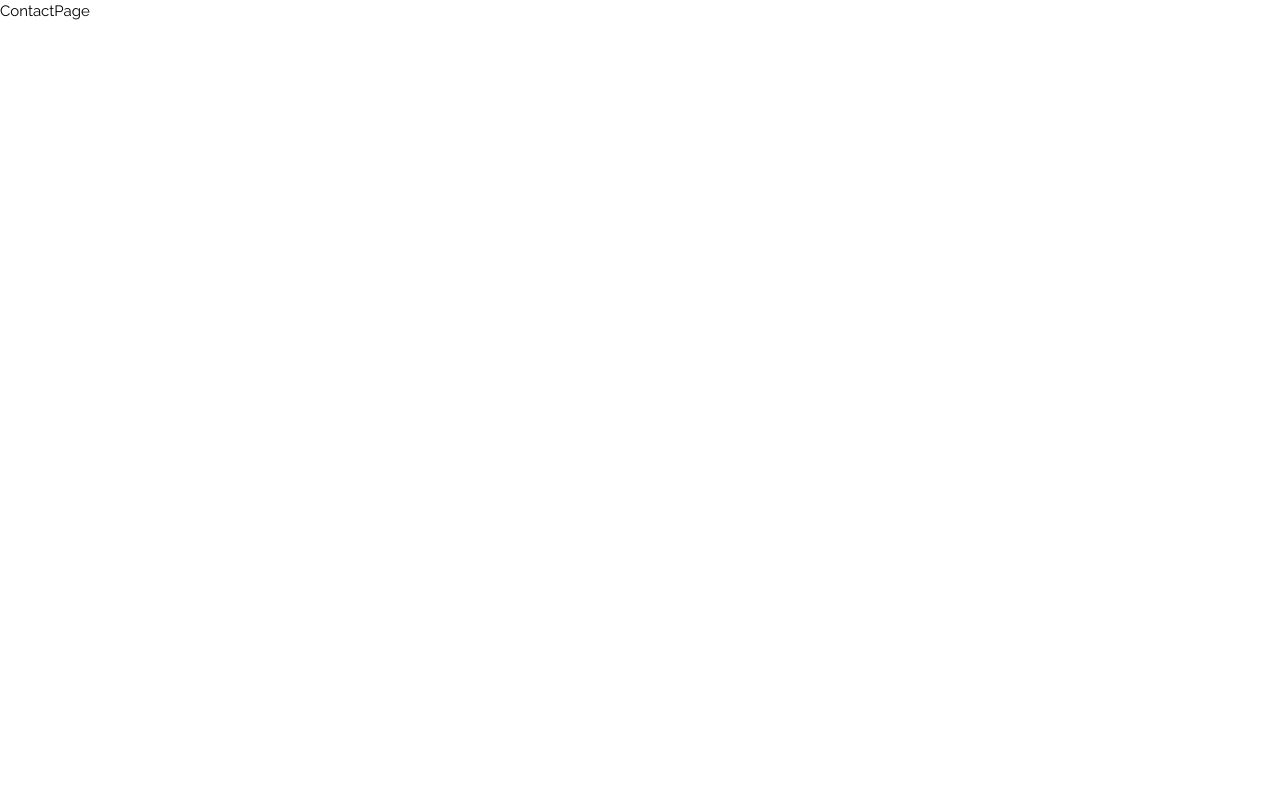
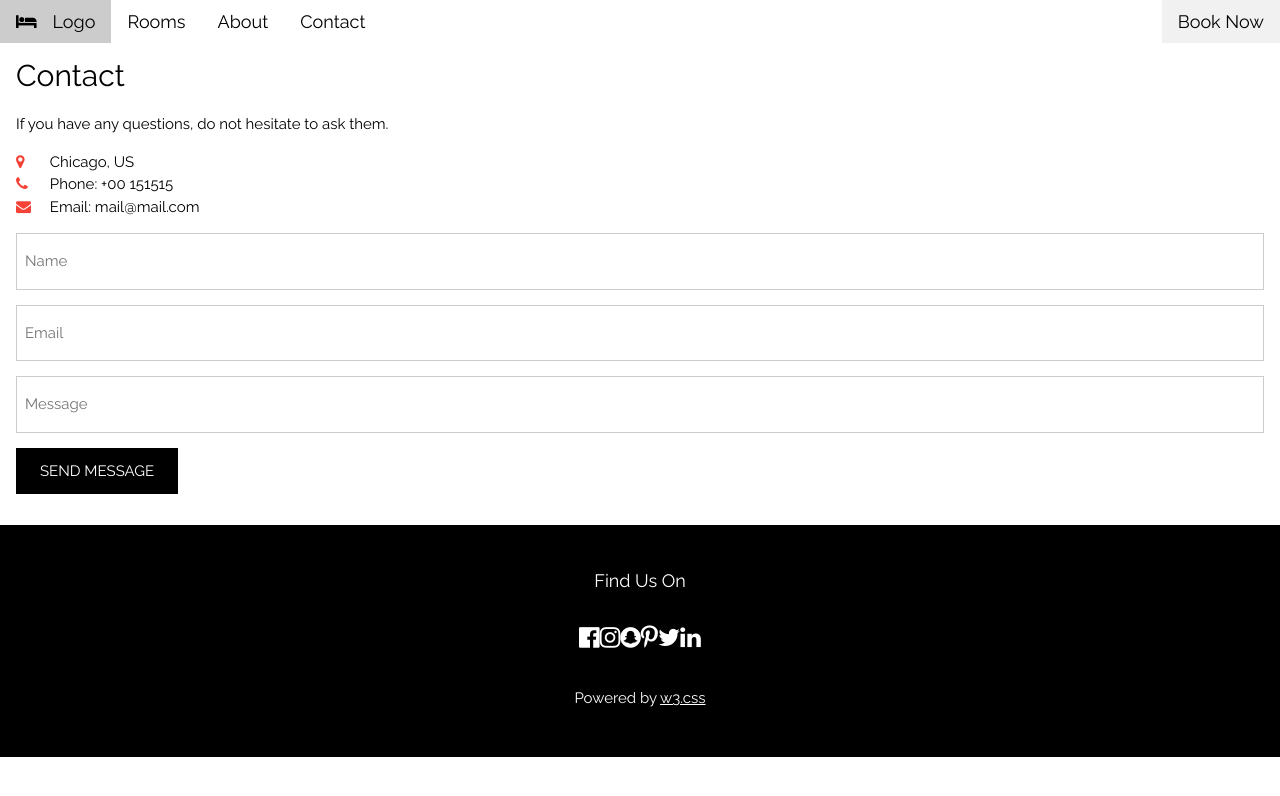
Before and after one commit to agaviria-projects/hotelapp-v1-03052025, a React (Vite) app: page /Contact in a window 1280 px wide. Shown: the top 796 px of the page. Built offline with nearby package versions, Linux system fonts and the light colour scheme.

Commit message:
Se configura el contenido de las páginas con sus rutas

```diff
--- a/src/Pages/AboutPage.jsx
+++ b/src/Pages/AboutPage.jsx
@@ -1,9 +1,17 @@
+import Menu from "../components/menu";
+import Footer from "../components/Footer";
+import About from "../components/About";
+import Ours from "../components/Ours";
 
 
 export default function AboutPage() {
   return (
-    <div>
-      AboutPage
-    </div>
+    <>
+
+        <Menu />
+        <About />
+        <Ours />
+        <Footer />
+    </>
   )
 }
--- a/src/Pages/ContactPage.jsx
+++ b/src/Pages/ContactPage.jsx
@@ -1,9 +1,13 @@
-
+import Menu from "../components/menu";
+import Footer from "../components/Footer";
+import Contact from "../components/Contact";
 
 export default function ContactPage() {
   return (
-    <div>
-      ContactPage
-    </div>
+    <>
+        <Menu />
+        <Contact />
+        <Footer />
+    </>
   )
 }
--- a/src/Pages/RoomsPage.jsx
+++ b/src/Pages/RoomsPage.jsx
@@ -1,9 +1,15 @@
+import Menu from "../components/menu";
+import Footer from "../components/Footer";
+import Rooms from "../components/Rooms";
 
 
 export default function RoomsPage() {
   return (
-    <div>
-      RoomsPage
-    </div>
+     <>
+
+        <Menu />
+        <Rooms />
+        <Footer />
+     </>
   )
 }
```
